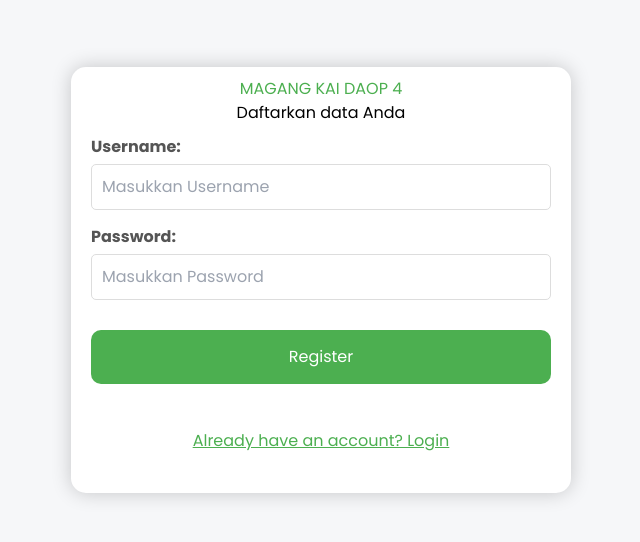
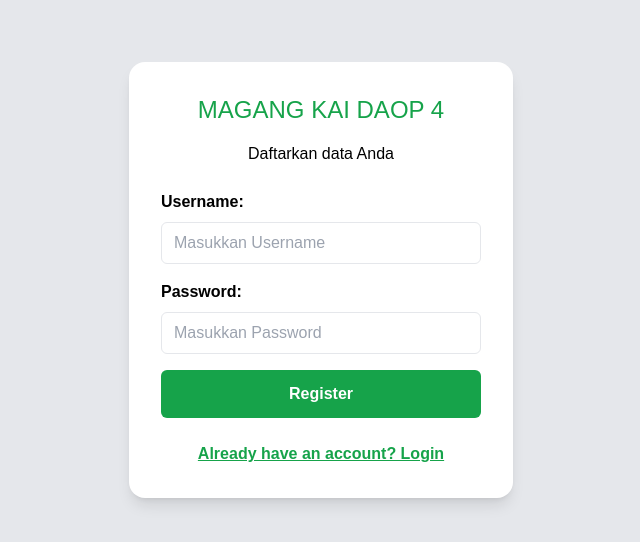
Before and after one commit to yudiptr/simagang-fe, a Next.js app: page /register in a window 1280 px wide. Shown: the part 120-662 px from the top of the page, without its empty margins (319-959 px from the left). Built offline with nearby package versions, Linux system fonts and the light colour scheme.

Commit message:
feat: styling register

```diff
--- a/src/pages/login/index.tsx
+++ b/src/pages/login/index.tsx
@@ -54,7 +54,7 @@ const Login: React.FC = () => {
 
   return (
     <div className="min-h-screen flex items-center justify-center bg-gray-200">
-      <div className="bg-white rounded-lg shadow-lg p-10 w-96 text-center">
+      <div className="bg-white rounded-2xl shadow-lg p-8 w-96 text-center">
         <h1 className="text-green-600 text-2xl mb-4">MAGANG KAI DAOP 4</h1>
         <h3 className="mb-6">Masukkan data Anda</h3>
         <form>
--- a/src/pages/register/index.tsx
+++ b/src/pages/register/index.tsx
@@ -9,12 +9,9 @@ const Register: React.FC = () => {
   const [error, setError] = useState<string | null>(null);
   const [validationError, setValidationError] = useState<string | null>(null);
 
-  const router = useRouter(); // Initialize useRouter
+  const router = useRouter();
+  const { enqueueSnackbar } = useSnackbar();
 
-  const { enqueueSnackbar } = useSnackbar(); // Hook to display notifications
-
-
-  // Function to validate username and password
   const validateInputs = () => {
     if (username.length <= 6) {
       return 'Username must be more than 6 characters.';
@@ -26,8 +23,8 @@ const Register: React.FC = () => {
   };
 
   const solve = async () => {
-    setError(null); // Reset error before each attempt
-    setValidationError(null); // Reset validation error before each attempt
+    setError(null);
+    setValidationError(null);
 
     const validationError = validateInputs();
     if (validationError) {
@@ -36,7 +33,7 @@ const Register: React.FC = () => {
     }
 
     try {
-      const response = await axios.post(`${process.env.NEXT_PUBLIC_BACKEND_URL}/auth/register`, {
+      await axios.post(`${process.env.NEXT_PUBLIC_BACKEND_URL}/auth/register`, {
         username,
         password,
       });
@@ -52,145 +49,51 @@ const Register: React.FC = () => {
   };
 
   return (
-    <div className='min-h-screen min-w-screen flex flex-col items-center justify-center'>
-      <style jsx>{`
-        @import url('https://fonts.googleapis.com/css2?family=Poppins:wght@400;500;600;700&display=swap');
-
-        * {
-          margin: 0;
-          padding: 0;
-          outline: none;
-          border: none;
-          text-decoration: none;
-          box-sizing: border-box;
-          font-family: 'Poppins', sans-serif;
-        }
-
-        body {
-          background: rgb(226, 226, 226);
-          display: flex;
-          align-items: center;
-          justify-content: center;
-          font-family: sans-serif;
-          line-height: 1.5;
-          min-height: 100vh;
-          flex-direction: column;
-          margin: 0;
-        }
-
-        .main {
-          background-color: #fff;
-          border-radius: 15px;
-          box-shadow: 0 0 20px rgba(0, 0, 0, 0.2);
-          padding: 10px 20px;
-          transition: transform 0.2s;
-          width: 500px;
-          text-align: center;
-        }
-
-        h1 {
-          color: #4caf50;
-        }
-
-        label {
-          display: block;
-          width: 100%;
-          margin-top: 10px;
-          margin-bottom: 5px;
-          text-align: left;
-          color: #555;
-          font-weight: bold;
-        }
-
-        input {
-          display: block;
-          width: 100%;
-          margin-bottom: 15px;
-          padding: 10px;
-          box-sizing: border-box;
-          border: 1px solid #ddd;
-          border-radius: 5px;
-        }
-
-        button {
-          padding: 15px;
-          border-radius: 10px;
-          margin-top: 15px;
-          margin-bottom: 15px;
-          border: none;
-          color: white;
-          cursor: pointer;
-          background-color: #4caf50;
-          width: 100%;
-          font-size: 16px;
-        }
-
-        .wrap {
-          display: flex;
-          justify-content: center;
-          align-items: center;
-        }
-
-        a {
-          text-decoration: none;
-        }
-
-        .error-message {
-          color: red;
-          margin-top: 10px;
-          font-weight: bold;
-        }
-
-        .validation-error {
-          color: orange;
-          margin-top: 10px;
-          font-weight: bold;
-        }
-
-        .redirect-button {
-          margin-top: 15px;
-          color: #4caf50;
-          cursor: pointer;
-          text-decoration: underline;
-          background: none;
-          border: none;
-          font-size: 16px;
-        }
-      `}</style>
-
-      <div className="main">
-        <h1>MAGANG KAI DAOP 4</h1>
-        <h3>Daftarkan data Anda</h3>
+    <div className="min-h-screen min-w-screen flex flex-col items-center justify-center bg-gray-200">
+      <div className="bg-white rounded-2xl shadow-lg p-8 w-96 text-center">
+        <h1 className="text-green-600 text-2xl mb-4">MAGANG KAI DAOP 4</h1>
+        <h3 className="mb-6">Daftarkan data Anda</h3>
         <form>
-          <label htmlFor="first">Username:</label>
+          <div className="mb-4">
+            <label htmlFor="username" className="block text-left font-semibold mb-2">Username:</label>
             <input
               type="text"
-            id="first"
-            name="first"
+              id="username"
+              name="username"
               placeholder="Masukkan Username"
+              className="w-full px-3 py-2 border rounded-md focus:outline-none focus:ring-2 focus:ring-green-500"
               value={username}
               onChange={(e) => setUsername(e.target.value)}
             />
-
-          <label htmlFor="password">Password:</label>
+          </div>
+          <div className="mb-4">
+            <label htmlFor="password" className="block text-left font-semibold mb-2">Password:</label>
             <input
               type="password"
               id="password"
               name="password"
               placeholder="Masukkan Password"
+              className="w-full px-3 py-2 border rounded-md focus:outline-none focus:ring-2 focus:ring-green-500"
               value={password}
               onChange={(e) => setPassword(e.target.value)}
             />
-
+          </div>
           <div className="wrap">
-            <button type="button" onClick={solve}>
+            <button
+              type="button"
+              className="w-full py-3 bg-green-600 text-white font-semibold rounded-md hover:bg-green-700 transition duration-200"
+              onClick={solve}
+            >
               Register
             </button>
           </div>
-          {validationError && <div className="validation-error">{validationError}</div>}
-          {error && <div className="error-message">{error}</div>}
+          {validationError && <div className="text-orange-500 mt-4 font-semibold">{validationError}</div>}
+          {error && <div className="text-red-500 mt-4 font-semibold">{error}</div>}
         </form>
-        <button className="redirect-button" onClick={() => router.push('/login')}>
+        <button
+          className="mt-6 text-green-600 font-semibold underline hover:text-green-700 transition duration-200"
+          onClick={() => router.push('/login')}
+        >
           Already have an account? Login
         </button>
       </div>
```
Lines whose indentation alone changed are shown as unchanged.
